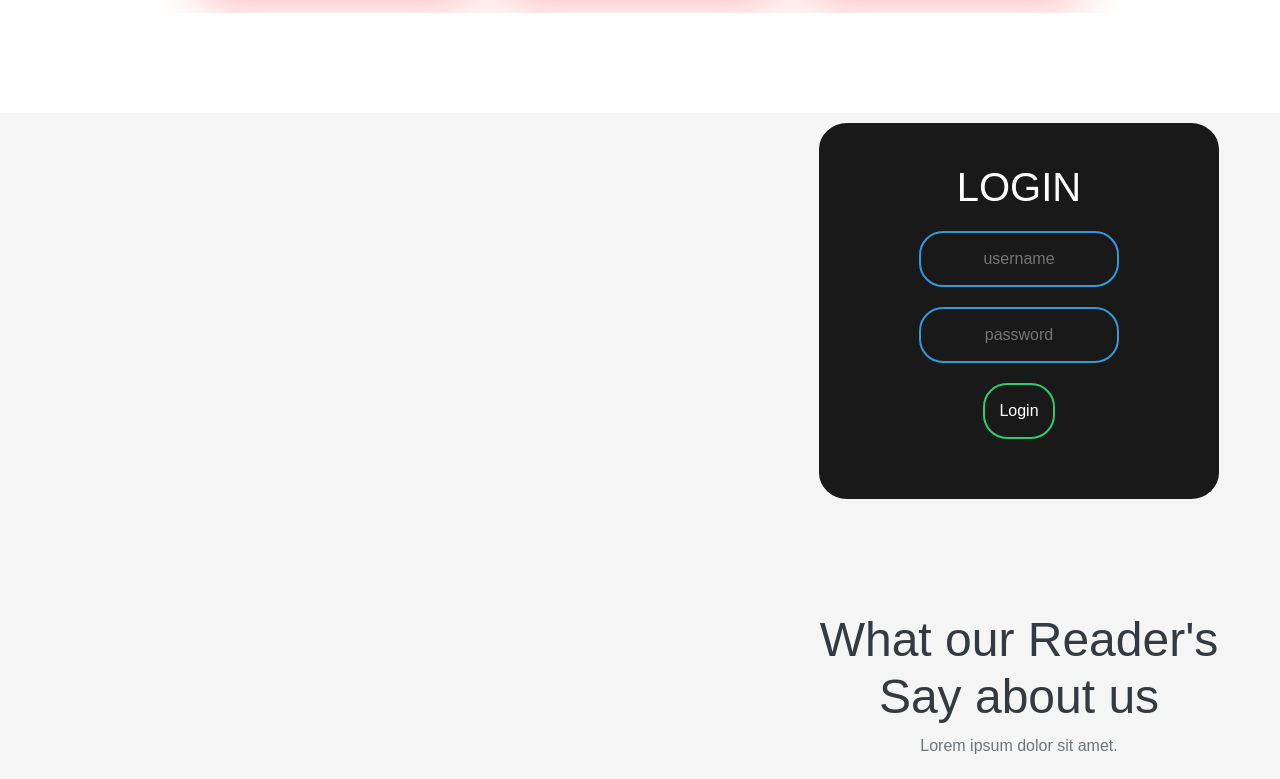
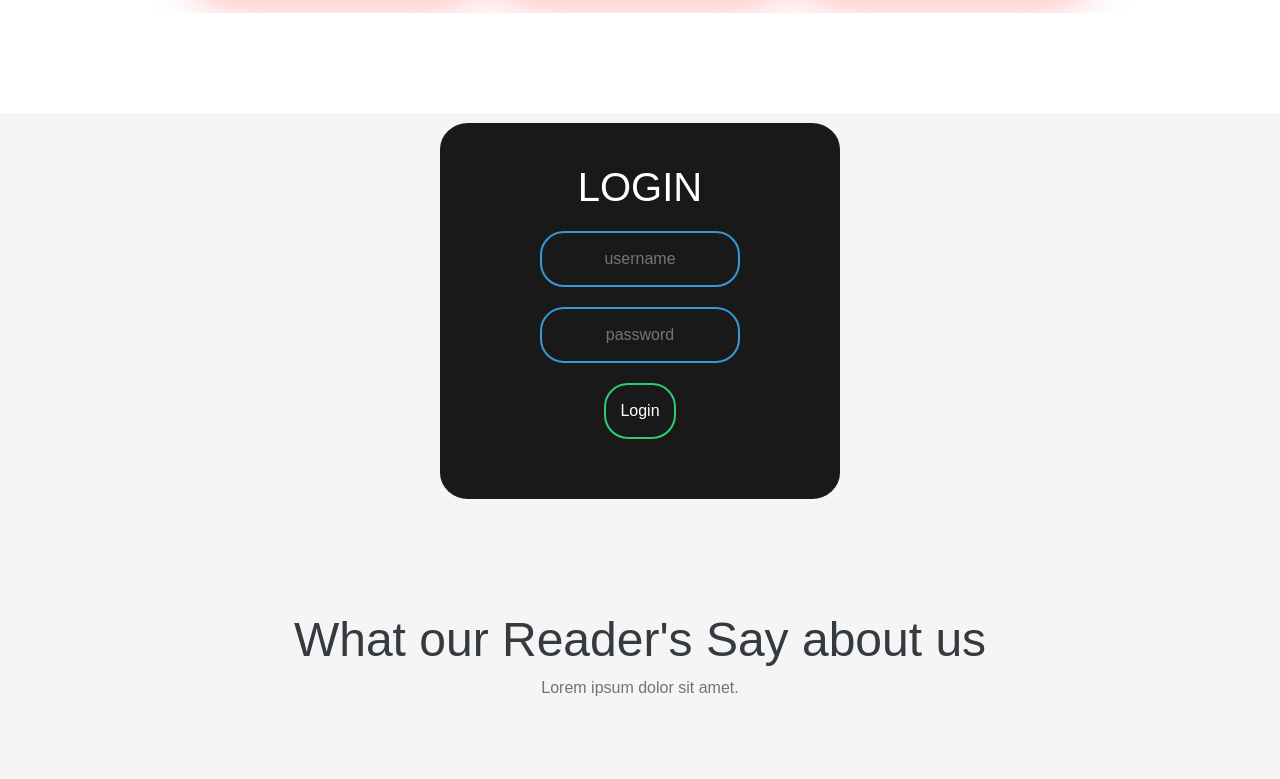
Before and after one commit to sujithkumar05/nature, a plain HTML site: page index.html in a window 1280 px wide. Shown: the part 3781-4560 px from the top of the page. Drawn offline with nearby package versions, Linux system fonts and the light colour scheme; a web font is replaced by a local one.

Commit message:
Update Style.css

```diff
--- a/Style.css
+++ b/Style.css
@@ -358,7 +358,7 @@ html{
   margin: auto;
   margin-top: 100px;
   padding: 10px;
-  padding-left: 60%;
+
   font-family: sans-serif;
   background: whitesmoke;
 
```
